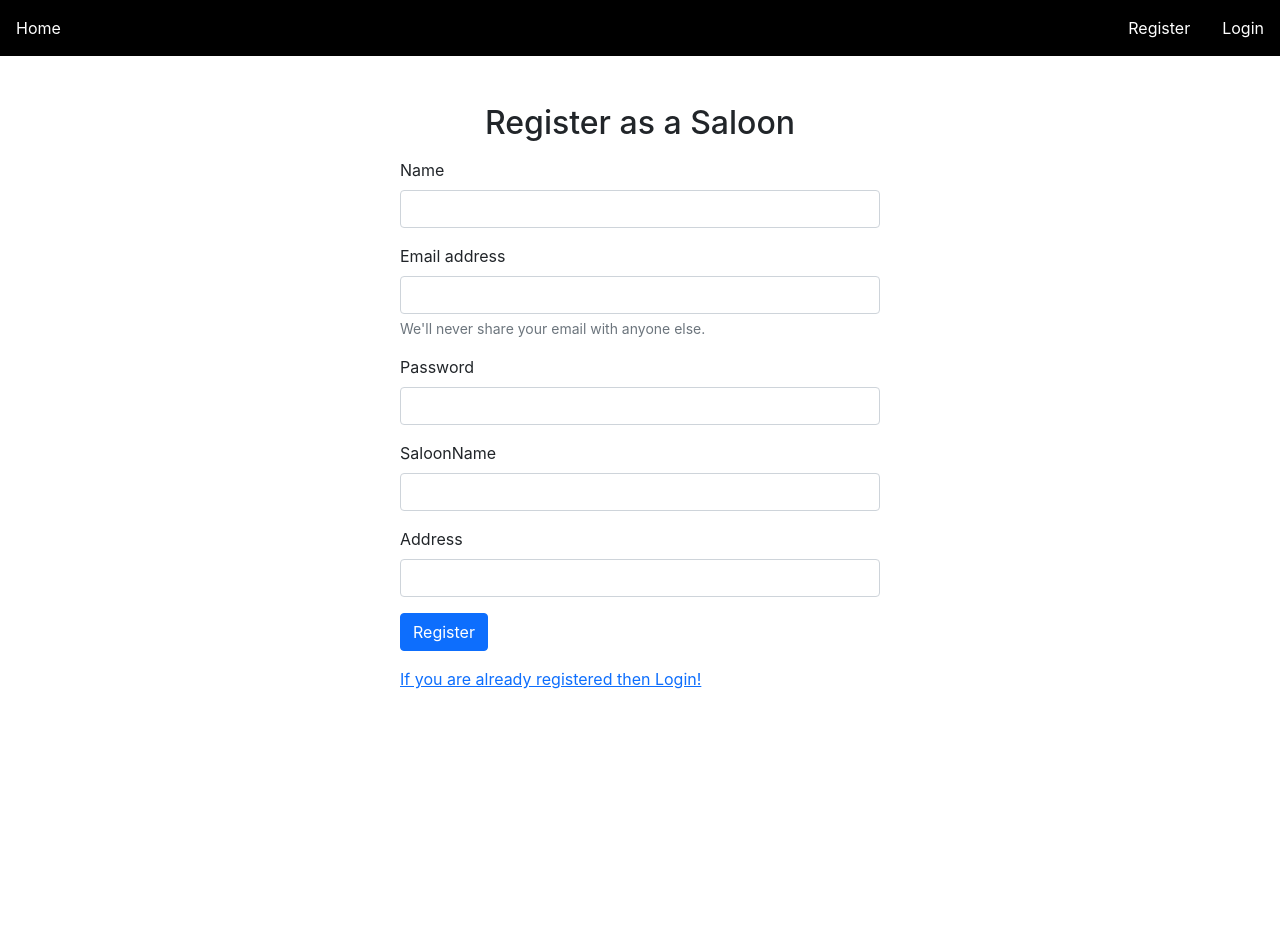
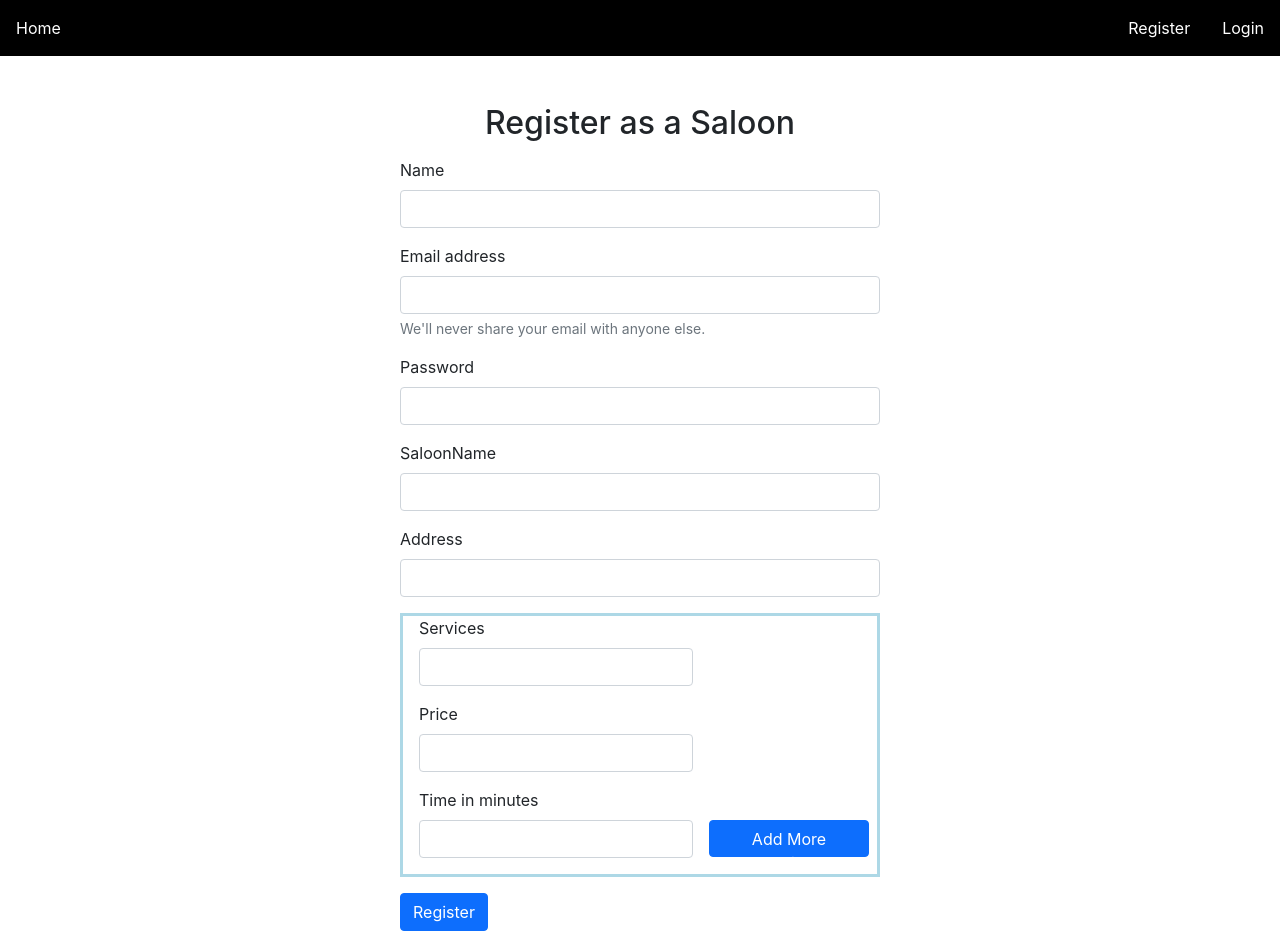
Before and after one commit to radh1Ka-sr/TrimTracker, a React (Create React App) app in the folder frontend/: page /saloonRegister in a window 1280 px wide. Shown: the top 950 px of the page. Before the commit the page ends 800 px from the top, so only its background shows below. Built offline with nearby package versions, Linux system fonts and the light colour scheme.

Commit message:
commit for frontend

```diff
--- a/frontend/src/components/saloon/SaloonRegister.js
+++ b/frontend/src/components/saloon/SaloonRegister.js
@@ -26,6 +26,21 @@ const SaloonRegister = () => {
     <label for="exampleInputEmail1" className="form-label">Address</label>
     <input type="name" className="form-control" id="exampleInputname" aria-describedby="nameHelp"/>
   </div>
+  <div style={{display:'flex',flexWrap:'wrap',borderStyle:'solid',borderColor:'lightblue',marginTop:'1rem',marginBottom:'1rem'}}>
+  <div className="mb-3" style={{marginLeft:'1rem'}}>
+    <label for="exampleInputEmail1" className="form-label" >Services</label>
+    <input type="name" className="form-control" id="exampleInputname" aria-describedby="nameHelp"/>
+  </div>
+  <div className="mb-3" style={{marginLeft:'1rem'}}>
+    <label for="exampleInputEmail1" className="form-label">Price</label>
+    <input type="name" className="form-control" id="exampleInputname" aria-describedby="nameHelp"/>
+  </div>
+  <div className="mb-3" style={{marginLeft:'1rem'}}>
+    <label for="exampleInputEmail1" className="form-label">Time in minutes</label>
+    <input type="name" className="form-control" id="exampleInputname" aria-describedby="nameHelp"/>
+  </div>
+  <button type="button" class="btn btn-primary" style={{ marginLeft:'1rem',width:'10rem',maxHeight:'2.3rem',marginTop:'2rem'}}>Add More Services</button>
+  </div>
   <Link to="/saloonLogin" className="btn btn-primary " >Register</Link>
 
 </form>
```
